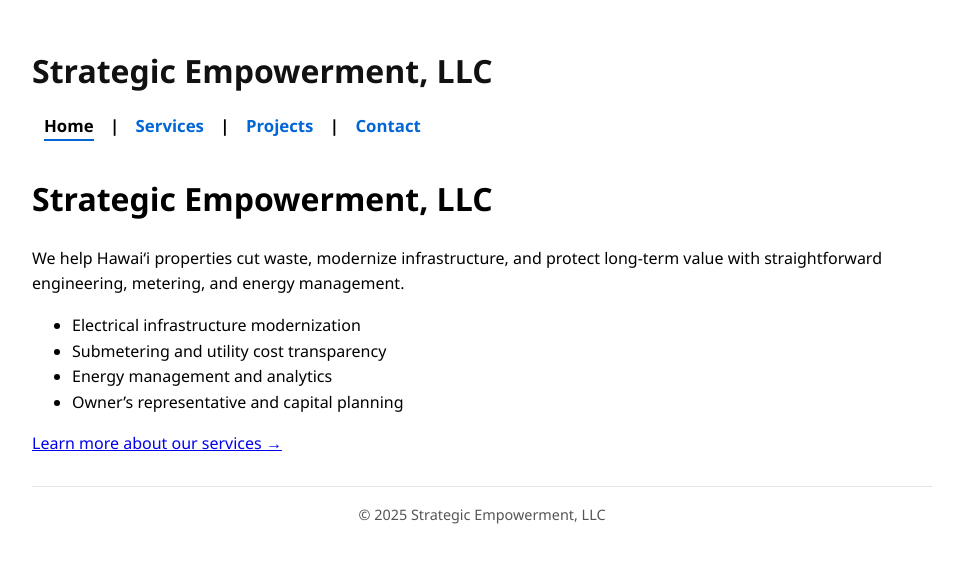
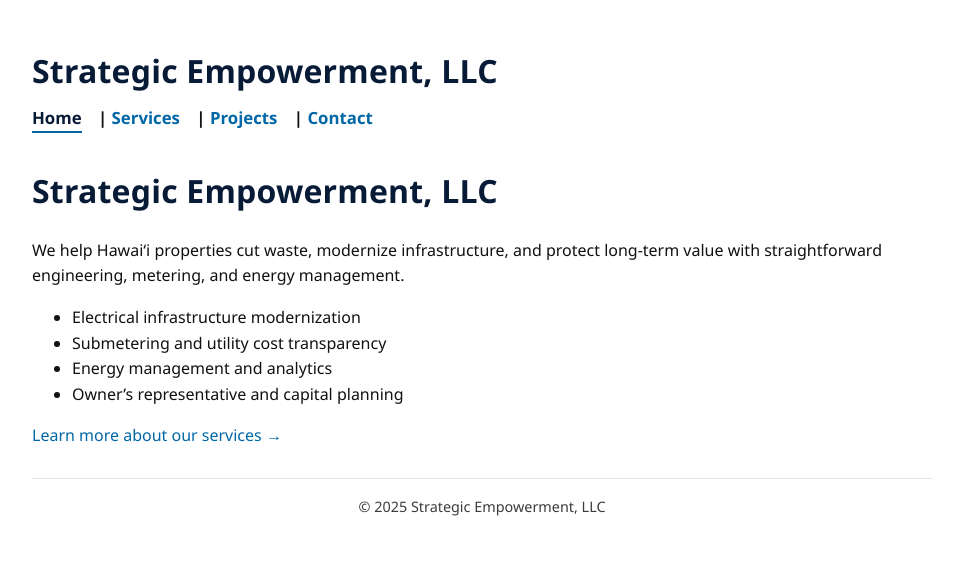
Before and after one commit to D-empower/empower-hi.com, a Jekyll site: the page built from index.md, in a window 1280 px wide. Shown: the top 563 px of the page, without its empty margins (158-1121 px from the left). Built offline with Jekyll 4.4.1, drawn with Linux system fonts in a browser that asks for light colours.

Commit message:
Update style.css

```diff
--- a/assets/css/style.css
+++ b/assets/css/style.css
@@ -1,52 +1,74 @@
-/* Custom site overrides for Primer theme */
+/* Strategic Empowerment – brand overrides for Primer */
+/* Palette extracted from EEaaS Presentation B.pdf
+   Primary deep navy:   #071B37
+   Medium blue:         #3F72B3
+   Bold teal-blue:      #0067A6
+   Soft cyan accent:    #93DFED
+   Neutral dark:        #111
+   Light border:        #e1e4e8
+*/
 
-/* General site tweaks */
+/* Layout & typography */
 body {
   font-family: "Segoe UI", Roboto, Helvetica, Arial, sans-serif;
   max-width: 900px;
   margin: 0 auto;
   padding: 1.5rem;
   line-height: 1.6;
+  color: #111;
 }
 
-/* Navigation bar */
+/* Headings pick up the deep navy */
+h1, h2, h3 {
+  color: #071B37;
+  letter-spacing: 0.2px;
+}
+
+/* Links = bold teal-blue, hover underline + cyan accent */
+a {
+  color: #0067A6;
+  text-decoration: none;
+}
+a:hover, a:focus {
+  text-decoration: underline;
+  text-decoration-thickness: 2px;
+  text-underline-offset: 2px;
+}
+
+/* Nav bar */
 nav {
-  margin: 1rem 0 2rem;
+  margin: 0.5rem 0 2rem;
   font-weight: 600;
   font-size: 1.05rem;
 }
-
 nav a {
-  color: #0366d6; /* GitHub blue */
-  text-decoration: none;
-  margin: 0 0.75rem;
+  margin: 0 0.75rem 0 0;
+  padding-bottom: 2px;
+  border-bottom: 2px solid transparent;
+}
+nav a:hover {
+  border-bottom-color: #93DFED; /* soft cyan accent */
+}
+nav a.active {
+  color: #071B37;               /* deep navy when active */
+  border-bottom-color: #0067A6; /* bold teal-blue underline */
 }
 
-nav a:hover {
-  text-decoration: underline;
-}
+/* Header & footer */
+header h1 { margin-bottom: 0.25rem; }
+header h1 a { color: #071B37; text-decoration: none; }
 
-/* Header */
-header h1 {
-  margin-bottom: 0.25rem;
-}
-
-header h1 a {
-  color: #111;
-  text-decoration: none;
-}
-
-/* Footer */
 footer {
   border-top: 1px solid #e1e4e8;
   padding-top: 1rem;
   text-align: center;
-  color: #555;
+  color: #3B3B3B;
 }
-/* Active nav link */
-nav a.active {
-  font-weight: 700;
-  color: #000;  /* darker to stand out */
-  border-bottom: 2px solid #0366d6;
-  padding-bottom: 2px;
+
+/* Callout (optional utility) */
+.callout {
+  background: #93DFED1A; /* 10% cyan */
+  border-left: 4px solid #0067A6;
+  padding: 0.75rem 1rem;
+  margin: 1rem 0;
 }
```
